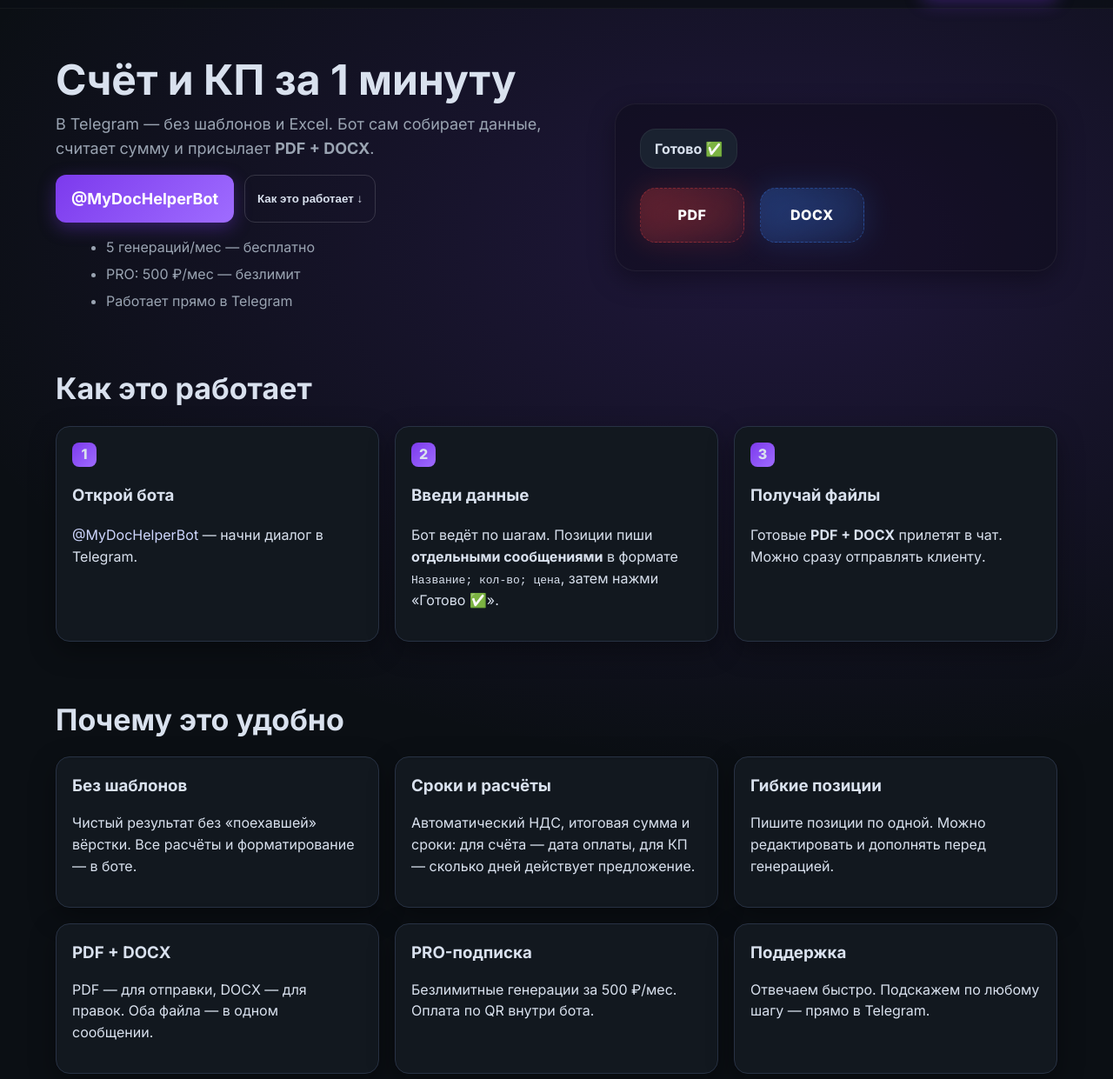
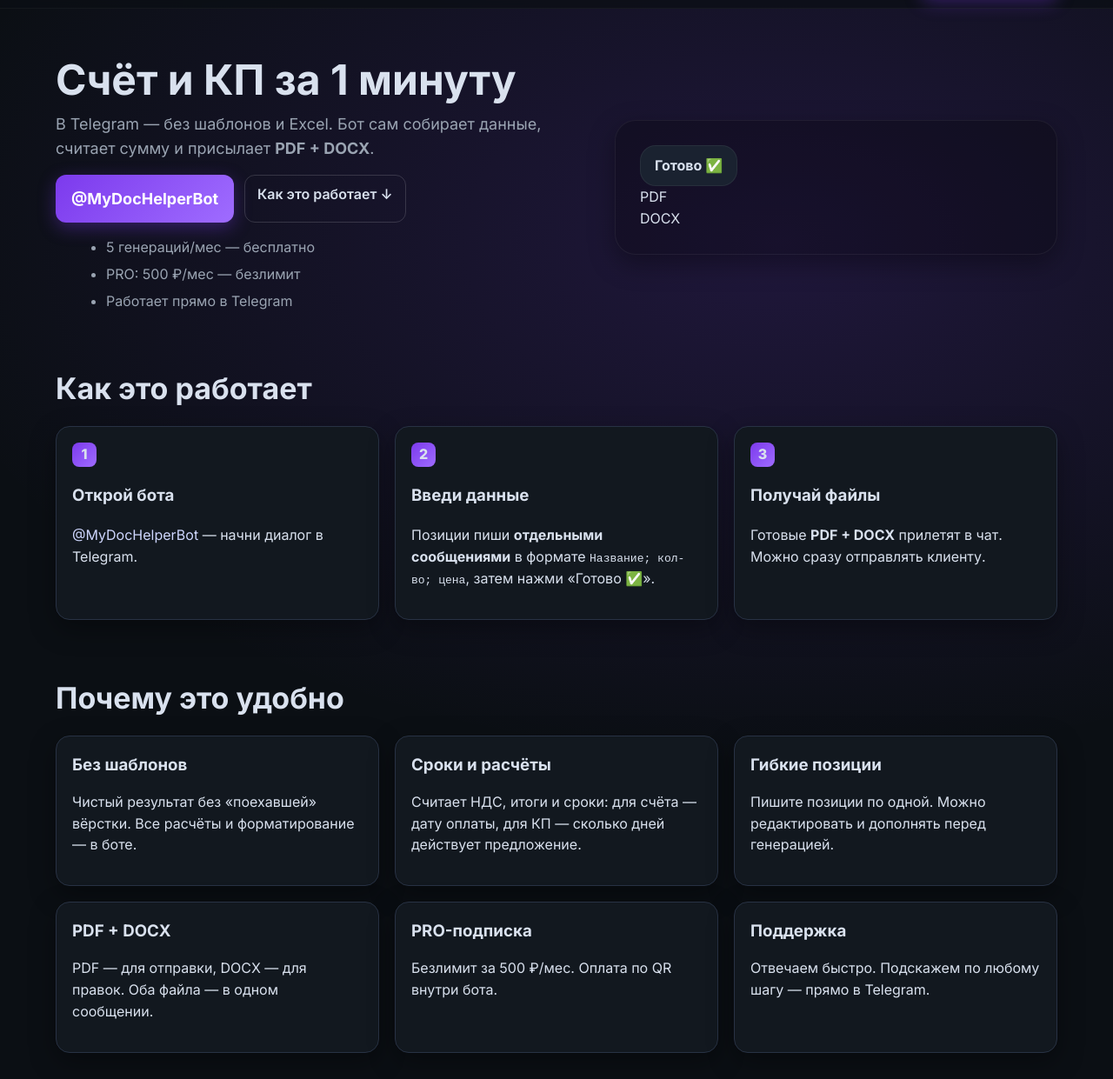
Before and after one commit to MyDocHelper/DocBot, a plain HTML site: page index.html in a window 1280 px wide. Shown: the part 59-1300 px from the top of the page at 87% size. Drawn offline with Linux system fonts and the light colour scheme.

Commit message:
Update index.html

```diff
--- a/index.html
+++ b/index.html
@@ -10,7 +10,7 @@
   <link rel="stylesheet" href="styles.css" />
 </head>
 <body>
-  <!-- header -->
+  <!-- HEADER -->
   <header class="site-header">
     <div class="container row header-row">
       <a href="#" class="brand">
@@ -35,7 +35,7 @@
     </div>
   </header>
 
-  <!-- hero -->
+  <!-- HERO -->
   <section class="hero">
     <div class="container hero-grid">
       <div class="hero-text">
@@ -43,7 +43,7 @@
         <p class="lead">В Telegram — без шаблонов и Excel. Бот сам собирает данные, считает сумму и присылает <b>PDF + DOCX</b>.</p>
         <div class="hero-cta">
           <a class="cta cta-xl" href="https://t.me/MyDocHelperBot" target="_blank" rel="noopener">@MyDocHelperBot</a>
-          <button id="scrollHow" class="ghost">Как это работает ↓</button>
+          <a href="#how" class="ghost">Как это работает ↓</a>
         </div>
         <ul class="ticks">
           <li>5 генераций/мес — бесплатно</li>
@@ -52,19 +52,20 @@
         </ul>
       </div>
 
+      <!-- Правый мокап с неоновыми бейджами -->
       <div class="hero-art">
         <div class="mock">
           <div class="bubble">Готово ✅</div>
-          <div class="files">
-            <div class="file file-pdf">PDF</div>
-            <div class="file file-docx">DOCX</div>
+          <div class="files-neon">
+            <div class="file-neon pdf">PDF</div>
+            <div class="file-neon docx">DOCX</div>
           </div>
         </div>
       </div>
     </div>
   </section>
 
-  <!-- how -->
+  <!-- HOW -->
   <section id="how" class="how">
     <div class="container">
       <h2>Как это работает</h2>
@@ -77,7 +78,7 @@
         <div class="step">
           <div class="num">2</div>
           <h3>Введи данные</h3>
-          <p>Бот ведёт по шагам. Позиции пиши <b>отдельными сообщениями</b> в формате <code>Название; кол-во; цена</code>, затем нажми «Готово ✅».</p>
+          <p>Позиции пиши <b>отдельными сообщениями</b> в формате <code>Название; кол-во; цена</code>, затем нажми «Готово ✅».</p>
         </div>
         <div class="step">
           <div class="num">3</div>
@@ -88,44 +89,26 @@
     </div>
   </section>
 
-  <!-- features -->
+  <!-- FEATURES (оставляем 6 карточек как просили) -->
   <section id="features" class="features">
     <div class="container">
       <h2>Почему это удобно</h2>
       <div class="grid-3">
-        <div class="card">
-          <h3>Без шаблонов</h3>
-          <p>Чистый результат без «поехавшей» вёрстки. Все расчёты и форматирование — в боте.</p>
-        </div>
-        <div class="card">
-          <h3>Сроки и расчёты</h3>
-          <p>Автоматический НДС, итоговая сумма и сроки: для счёта — дата оплаты, для КП — сколько дней действует предложение.</p>
-        </div>
-        <div class="card">
-          <h3>Гибкие позиции</h3>
-          <p>Пишите позиции по одной. Можно редактировать и дополнять перед генерацией.</p>
-        </div>
-        <div class="card">
-          <h3>PDF + DOCX</h3>
-          <p>PDF — для отправки, DOCX — для правок. Оба файла — в одном сообщении.</p>
-        </div>
-        <div class="card">
-          <h3>PRO-подписка</h3>
-          <p>Безлимитные генерации за 500 ₽/мес. Оплата по QR внутри бота.</p>
-        </div>
-        <div class="card">
-          <h3>Поддержка</h3>
-          <p>Отвечаем быстро. Подскажем по любому шагу — прямо в Telegram.</p>
-        </div>
+        <div class="card"><h3>Без шаблонов</h3><p>Чистый результат без «поехавшей» вёрстки. Все расчёты и форматирование — в боте.</p></div>
+        <div class="card"><h3>Сроки и расчёты</h3><p>Считает НДС, итоги и сроки: для счёта — дату оплаты, для КП — сколько дней действует предложение.</p></div>
+        <div class="card"><h3>Гибкие позиции</h3><p>Пишите позиции по одной. Можно редактировать и дополнять перед генерацией.</p></div>
+        <div class="card"><h3>PDF + DOCX</h3><p>PDF — для отправки, DOCX — для правок. Оба файла — в одном сообщении.</p></div>
+        <div class="card"><h3>PRO-подписка</h3><p>Безлимит за 500 ₽/мес. Оплата по QR внутри бота.</p></div>
+        <div class="card"><h3>Поддержка</h3><p>Отвечаем быстро. Подскажем по любому шагу — прямо в Telegram.</p></div>
       </div>
     </div>
   </section>
 
-  <!-- gallery -->
+  <!-- GALLERY (ровно 2 примера, центрированные и без обрезки) -->
   <section id="gallery" class="gallery">
     <div class="container">
       <h2>Как выглядят документы</h2>
-      <div class="gallery-row">
+      <div class="gallery-row two">
         <figure>
           <img loading="lazy" src="assets/invoice.png" alt="Пример счёта" />
           <figcaption>Счёт на оплату</figcaption>
@@ -138,7 +121,7 @@
     </div>
   </section>
 
-  <!-- band -->
+  <!-- CTA -->
   <section class="cta-band">
     <div class="container row">
       <div>
@@ -149,7 +132,7 @@
     </div>
   </section>
 
-  <!-- faq -->
+  <!-- FAQ -->
   <section id="faq" class="faq">
     <div class="container">
       <h2>FAQ</h2>
@@ -168,15 +151,24 @@
     </div>
   </section>
 
-  <!-- footer -->
+  <!-- FOOTER -->
   <footer class="site-footer">
     <div class="container row">
-      <div class="brand-mini"><img src="assets/logo.png" alt="DocBot" /> DocBot</div>
+      <div class="brand-mini">
+        <img src="assets/logo.png" alt="DocBot" /> DocBot
+      </div>
       <div class="copy">© <span id="year"></span> DocBot. Не является публичной офертой.</div>
       <a class="cta ghost" href="https://t.me/MyDocHelperBot" target="_blank">Открыть в Telegram</a>
     </div>
   </footer>
 
-  <script src="script.js"></script>
+  <script>
+    // Бургер
+    const burger = document.getElementById('burger');
+    const mobileMenu = document.getElementById('mobileMenu');
+    burger?.addEventListener('click', () => mobileMenu.classList.toggle('open'));
+    // Год в футере
+    document.getElementById('year').textContent = new Date().getFullYear();
+  </script>
 </body>
 </html>
```
